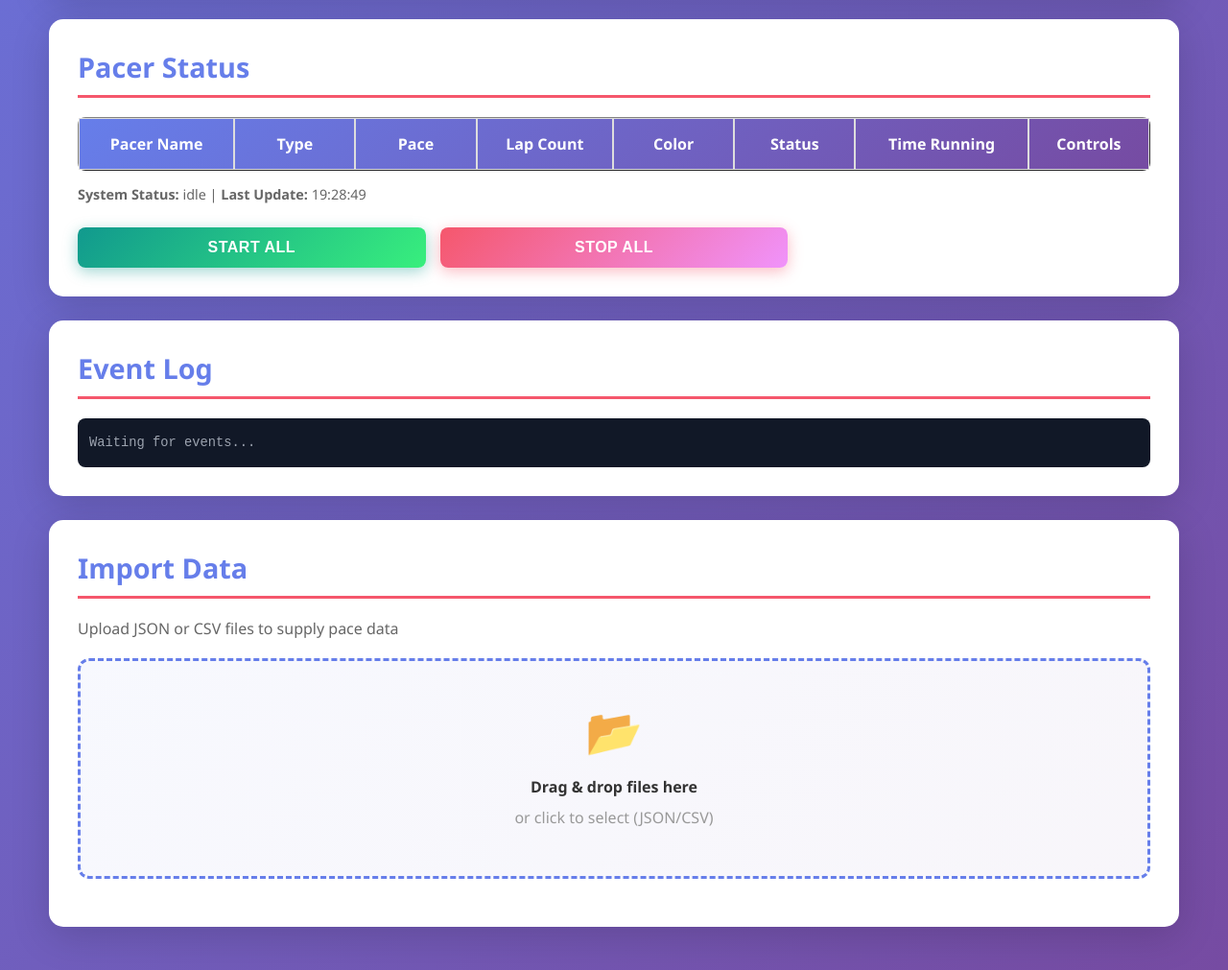
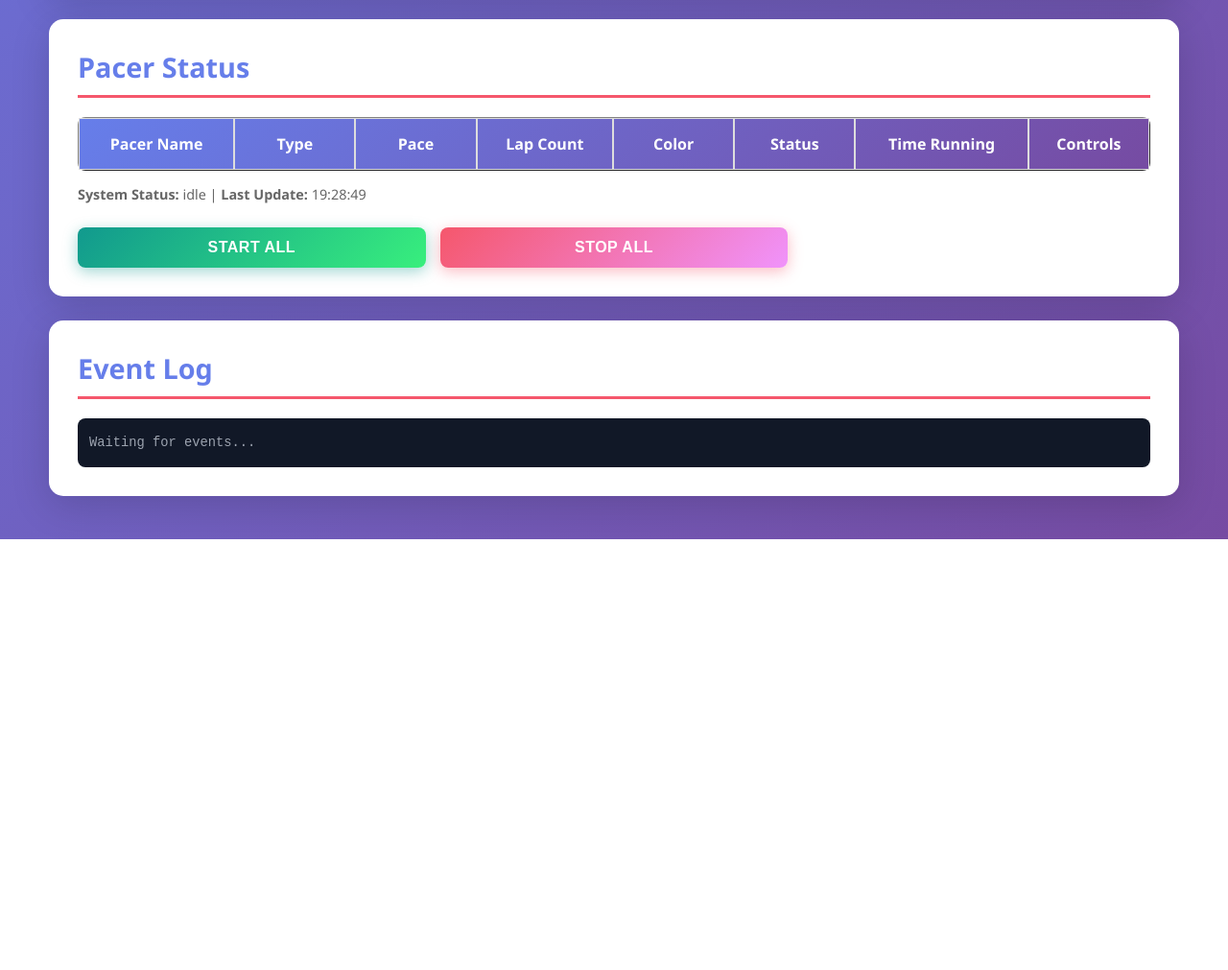
Before and after one commit to rd535/ece5725_finalproject, a Flask app: page / in a window 1280 px wide. Shown: the part 1050-2061 px from the top of the page at 96% size. After the commit the page ends 1612 px from the top, so only its background shows below. Run offline with Flask 3, Linux system fonts and the light colour scheme; data that the repository does not hold is empty.

Commit message:
removed file uploading feature

```diff
--- a/app.py
+++ b/app.py
@@ -131,70 +131,6 @@ def status():
 
     return jsonify(pi_state)
 
-# File upload endpoint for JSON and CSV files
-@app.route("/api/upload", methods=["POST"])
-def upload_file():
-    try:
-        if 'file' not in request.files:
-            log_event("Upload rejected: no file provided", level="ERROR", category="upload")
-            return jsonify({"ok": False, "error": "No file provided"}), 400
-
-        file = request.files['file']
-
-        if file.filename == '':
-            log_event("Upload rejected: no file selected", level="ERROR", category="upload")
-            return jsonify({"ok": False, "error": "No file selected"}), 400
-
-        # Check file extension
-        filename = file.filename.lower()
-        if not (filename.endswith('.json') or filename.endswith('.csv')):
-            log_event("Upload rejected: invalid file type", level="ERROR", category="upload", filename=file.filename)
-            return jsonify({"ok": False, "error": "Invalid file type. Only JSON and CSV are supported"}), 400
-
-        # Read file content
-        content = file.read().decode('utf-8')
-
-        # Parse based on file type
-        if filename.endswith('.json'):
-            data = json.loads(content)
-        else:  # CSV
-            lines = content.strip().split('\n')
-            if len(lines) < 2:
-                log_event("Upload rejected: malformed CSV", level="ERROR", category="upload", filename=file.filename)
-                return jsonify({"ok": False, "error": "CSV file must have headers and at least one data row"}), 400
-
-            # Parse CSV
-            reader = csv.DictReader(io.StringIO(content))
-            data = next(reader)
-            # Convert numeric strings to numbers where applicable
-            if 'target_pace' in data:
-                data['target_pace'] = float(data['target_pace'])
-            if 'rep_distance' in data:
-                data['rep_distance'] = float(data['rep_distance'])
-
-        # Update pi_state with values from file
-        if "target_pace" in data:
-            pi_state["target_pace"] = float(data["target_pace"])
-
-        if "rep_distance" in data:
-            pi_state["rep_distance"] = float(data["rep_distance"])
-
-        pi_state["last_update"] = time.strftime("%H:%M:%S")
-        log_event("File uploaded and parsed", category="upload", filename=file.filename)
-
-        return jsonify({
-            "ok": True,
-            "message": f"File {file.filename} uploaded and parsed successfully",
-            "state": pi_state
-        })
-
-    except json.JSONDecodeError as e:
-        log_event("Upload rejected: invalid JSON", level="ERROR", category="upload", error=str(e))
-        return jsonify({"ok": False, "error": f"Invalid JSON format: {str(e)}"}), 400
-    except Exception as e:
-        log_event("Upload failed", level="ERROR", category="upload", error=str(e))
-        return jsonify({"ok": False, "error": f"Error processing file: {str(e)}"}), 500
-
 # Mode selection endpoint
 @app.route("/api/mode", methods=["POST"])
 def set_mode():
@@ -220,15 +156,6 @@ def set_mode():
 # HTML front end
 @app.route('/')
 def index():
-    #return 'Hello world'
-    #return render_template('index.html')
-
-    ## BASIC, REQUIRES REFRESH
-    # current_time = time.strftime("%H:%M:%S")
-    # lap_count = 7
-    # return render_template('pacer_basic.html', current_time=current_time, lap_count=lap_count)
-
-    ## ADVANCED, SCRIPTED REFRESH - UPGRADED VERSION
     return render_template('pacer_v3.html')
 
 @app.route("/api/logs")
--- a/templates/pacer_v3.html
+++ b/templates/pacer_v3.html
@@ -171,20 +171,6 @@
                         <div class="log-entry muted">Waiting for events...</div>
                     </div>
                 </div>
-
-                <!-- File Upload -->
-                <div class="card">
-                    <h2>Import Data</h2>
-                    <p style="margin-bottom: 15px; color: #666;">Upload JSON or CSV files to supply pace data</p>
-                    <div class="file-upload-area" id="fileUploadArea">
-                        <div class="file-upload-icon">📂</div>
-                        <p><strong>Drag & drop files here</strong></p>
-                        <p style="color: #999; margin: 10px 0;">or click to select (JSON/CSV)</p>
-                        <input type="file" id="fileInput" accept=".json,.csv,.JSON,.CSV" style="display: none;"
-                            onchange="handleFileInput(event)">
-                    </div>
-                    <div id="fileDataDisplay" class="file-data-display" style="display: none;"></div>
-                </div>
             </div>
         </div>
 
@@ -253,131 +239,6 @@
                     updateStatus();
                 })
                 .catch(error => console.error('Mode change error:', error));
-        }
-
-        // File upload handling
-        const fileUploadArea = document.getElementById('fileUploadArea');
-        const fileInput = document.getElementById('fileInput');
-
-        fileUploadArea.addEventListener('click', () => fileInput.click());
-
-        fileUploadArea.addEventListener('dragover', (e) => {
-            e.preventDefault();
-            fileUploadArea.classList.add('dragover');
-        });
-
-        fileUploadArea.addEventListener('dragleave', () => {
-            fileUploadArea.classList.remove('dragover');
-        });
-
-        fileUploadArea.addEventListener('drop', (e) => {
-            e.preventDefault();
-            fileUploadArea.classList.remove('dragover');
-            const files = e.dataTransfer.files;
-            if (files.length > 0) {
-                handleFile(files[0]);
-            }
-        });
-
-        function handleFileInput(event) {
-            const file = event.target.files[0];
-            if (file) {
-                handleFile(file);
-            }
-        }
-
-        function handleFile(file) {
-            const validTypes = ['.json', '.csv'];
-            const fileExtension = '.' + file.name.split('.').pop().toLowerCase();
-
-            if (!validTypes.includes(fileExtension)) {
-                alert('Please upload a JSON or CSV file');
-                return;
-            }
-
-            const reader = new FileReader();
-            reader.onload = (e) => {
-                const content = e.target.result;
-                displayFileData(content, file.name);
-                parseFileData(content, fileExtension);
-                uploadFileToServer(file);
-            };
-            reader.readAsText(file);
-        }
-
-        function uploadFileToServer(file) {
-            const formData = new FormData();
-            formData.append('file', file);
-
-            fetch('/api/upload', {
-                method: 'POST',
-                body: formData
-            })
-                .then(response => response.json())
-                .then(data => {
-                    if (data.ok) {
-                        console.log('File uploaded to server:', data);
-                        updateStatus();
-                    } else {
-                        console.error('Server error:', data.error);
-                    }
-                })
-                .catch(error => console.error('Upload error:', error));
-        }
-
-        function displayFileData(content, filename) {
-            const displayArea = document.getElementById('fileDataDisplay');
-            displayArea.style.display = 'block';
-
-            let formattedContent = content;
-            if (filename.endsWith('.json')) {
-                try {
-                    formattedContent = JSON.stringify(JSON.parse(content), null, 2);
-                } catch (e) {
-                    console.error('Invalid JSON');
-                }
-            }
-
-            displayArea.innerHTML = `<strong>📄 ${filename}</strong><pre>${formattedContent}</pre>`;
-        }
-
-        function parseFileData(content, fileType) {
-            try {
-                if (fileType === '.json') {
-                    const data = JSON.parse(content);
-
-                    // Apply JSON values if they match our field names
-                    if (data.target_pace !== undefined) {
-                        document.getElementById('target_pace').value = data.target_pace;
-                    }
-                    if (data.rep_distance !== undefined) {
-                        document.getElementById('rep_distance').value = data.rep_distance;
-                    }
-
-                    showSuccessMessage('Settings loaded from JSON file!');
-                } else if (fileType === '.csv') {
-                    // Simple CSV parsing - assumes first row is headers
-                    const lines = content.trim().split('\n');
-                    if (lines.length > 0) {
-                        const headers = lines[0].split(',').map(h => h.trim());
-                        if (lines.length > 1) {
-                            const values = lines[1].split(',').map(v => v.trim());
-
-                            headers.forEach((header, index) => {
-                                if (header === 'target_pace' && document.getElementById('target_pace')) {
-                                    document.getElementById('target_pace').value = values[index];
-                                }
-                                if (header === 'rep_distance' && document.getElementById('rep_distance')) {
-                                    document.getElementById('rep_distance').value = values[index];
-                                }
-                            });
-                        }
-                        showSuccessMessage('Settings loaded from CSV file!');
-                    }
-                }
-            } catch (error) {
-                console.error('Error parsing file:', error);
-            }
         }
 
         function showSuccessMessage(message) {
```
